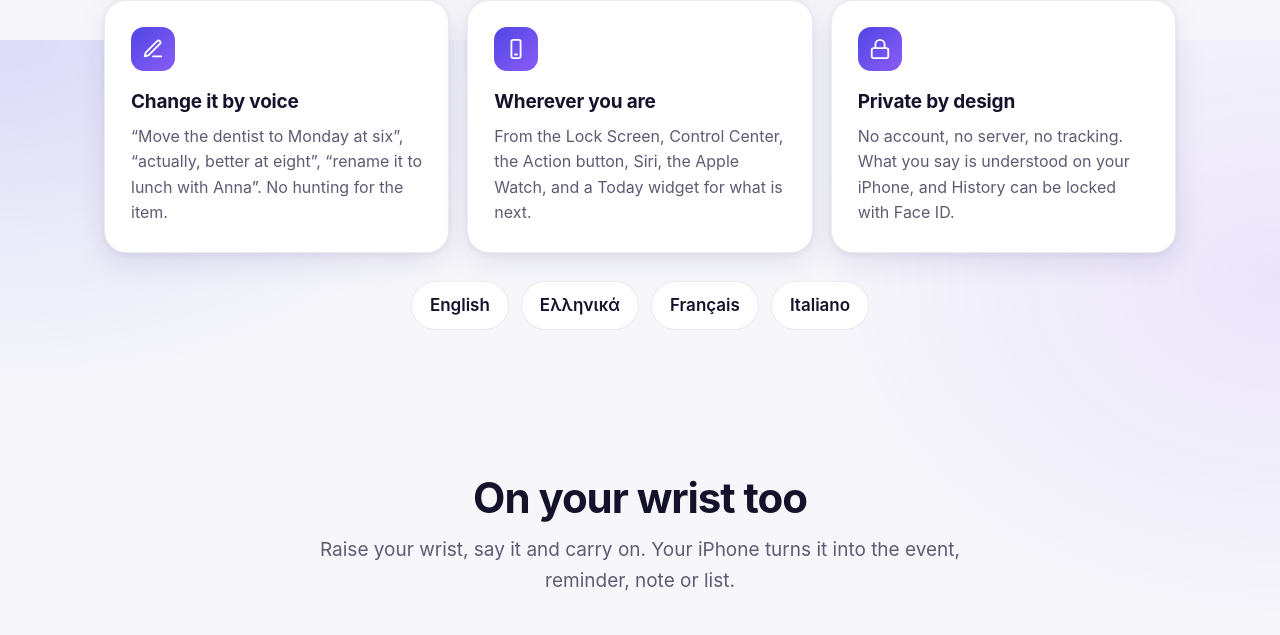
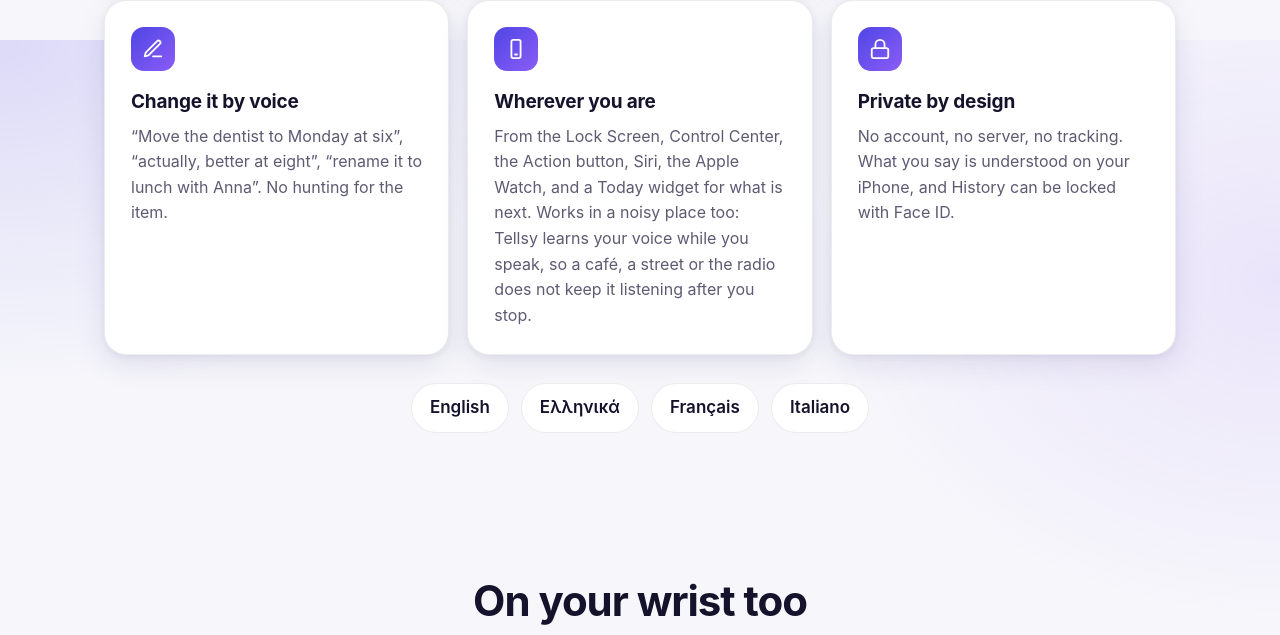
Before and after one commit to mbelsis/tellsy-website, a plain HTML site: page index.html in a window 1280 px wide. Shown: the part 2360-2995 px from the top of the page. Drawn offline with Linux system fonts and the light colour scheme.

Commit message:
Describe how Tellsy handles noisy places

```diff
--- a/index.html
+++ b/index.html
@@ -126,7 +126,7 @@
         <div class="feature card">
           <div class="icon"><svg viewBox="0 0 24 24"><rect x="7" y="2" width="10" height="20" rx="2"/><path d="M11 18h2"/></svg></div>
           <h3>Wherever you are</h3>
-          <p>From the Lock Screen, Control Center, the Action button, Siri, the Apple Watch, and a Today widget for what is next.</p>
+          <p>From the Lock Screen, Control Center, the Action button, Siri, the Apple Watch, and a Today widget for what is next. Works in a noisy place too: Tellsy learns your voice while you speak, so a café, a street or the radio does not keep it listening after you stop.</p>
         </div>
         <div class="feature card">
           <div class="icon"><svg viewBox="0 0 24 24"><rect x="3" y="11" width="18" height="11" rx="2"/><path d="M7 11V7a5 5 0 0 1 10 0v4"/></svg></div>
```
Also changed, not shown: support/index.html (+1 -0 lines).
